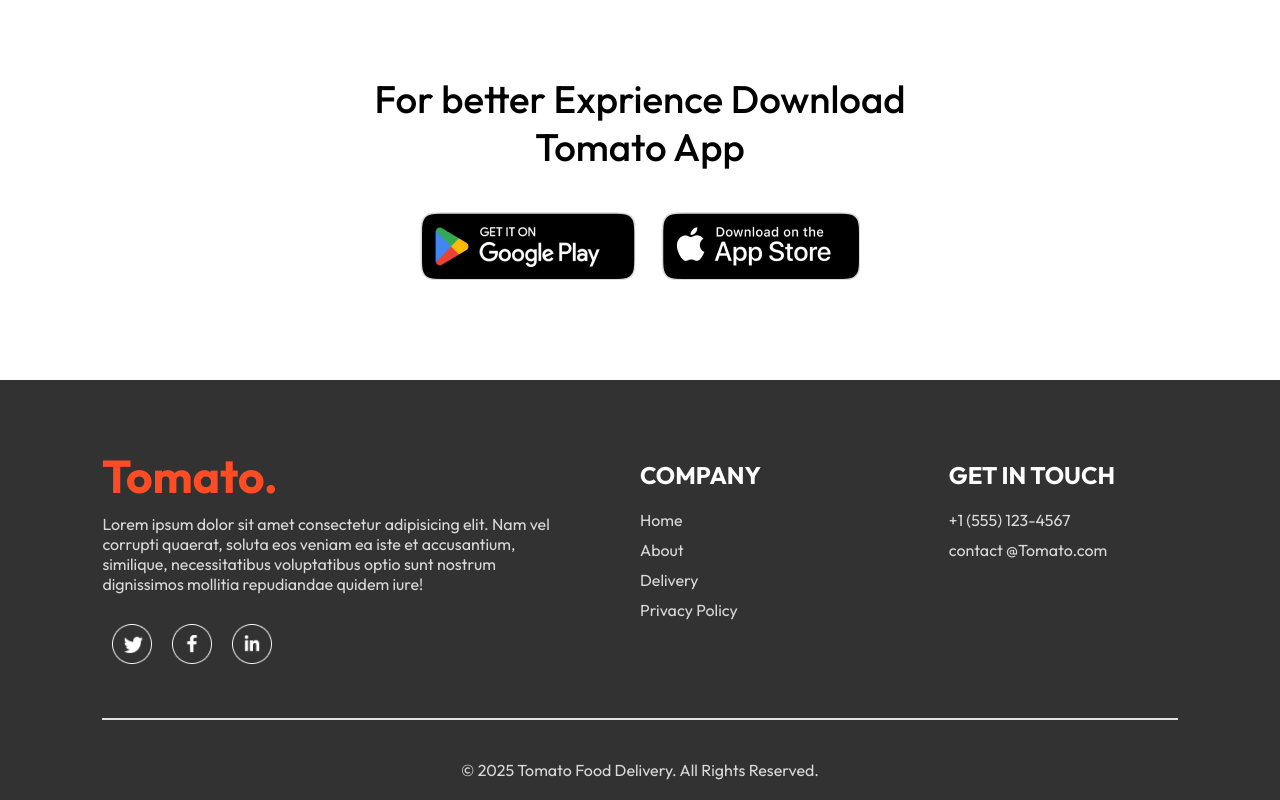
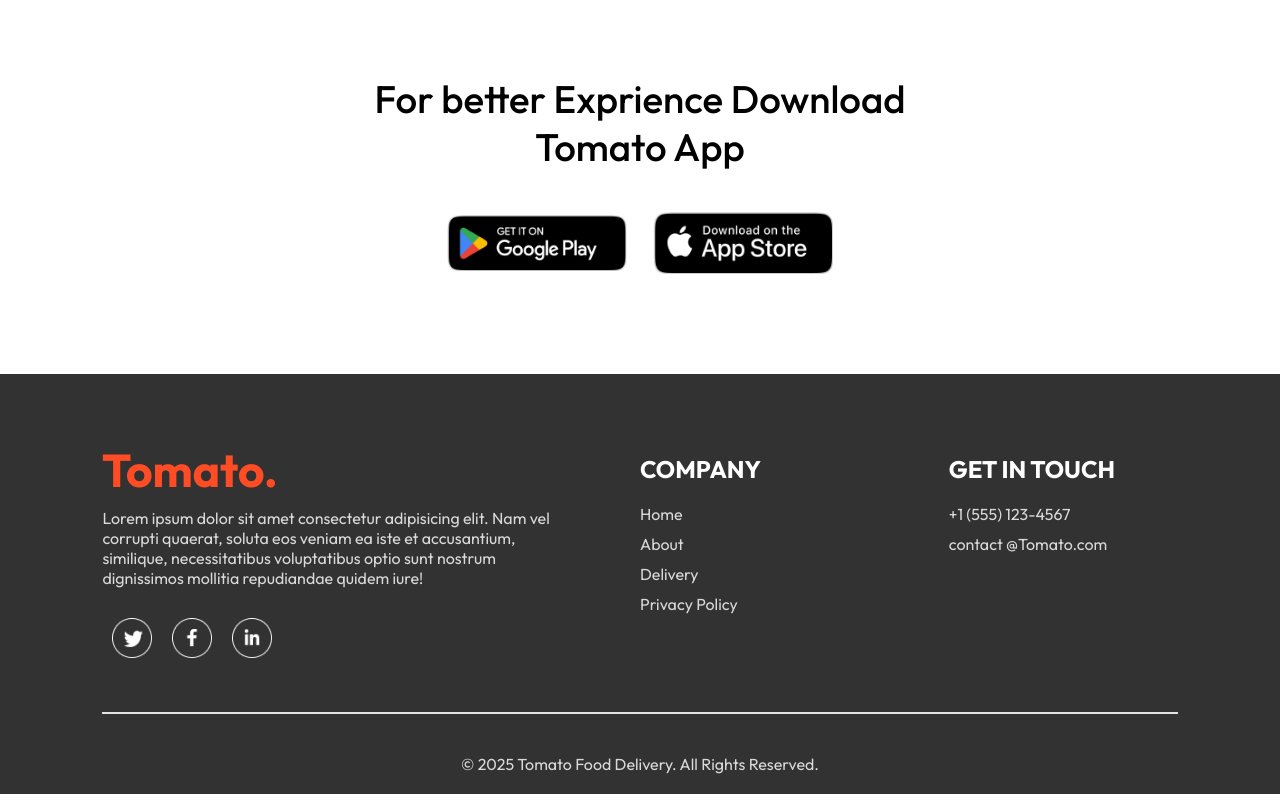
Before and after one commit to harshavardhan314/Food-del, a React (Vite) app in the folder quickeats/: page / in a window 1280 px wide. Shown: the part 6288-7088 px from the top of the page. Built offline with nearby package versions, Linux system fonts and the light colour scheme.

Commit message:
Update Appdownload.css

```diff
--- a/quickeats/src/components/Appdownload/Appdownload.css
+++ b/quickeats/src/components/Appdownload/Appdownload.css
@@ -14,3 +14,14 @@
     gap: max(2vw,10px);
     margin-top: 40px;
 }
+
+.app-images img {
+    width: max(30vw, 120px);
+    max-width: 180px;
+    transition: 0.5s;
+    cursor: pointer;
+}
+
+.app-images img:hover {
+    transform: scale(1.05);
+}
```
